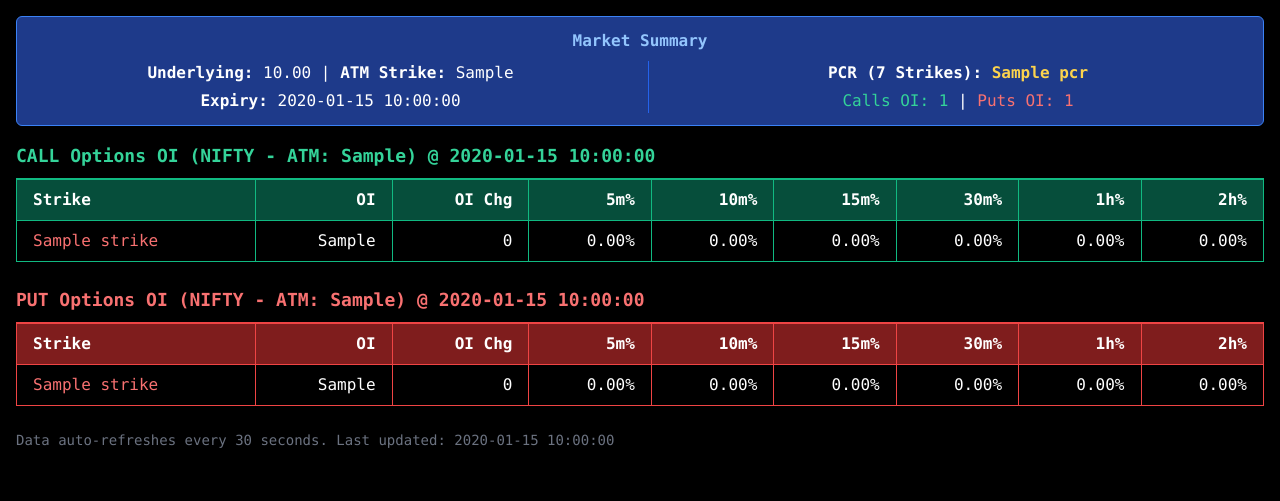
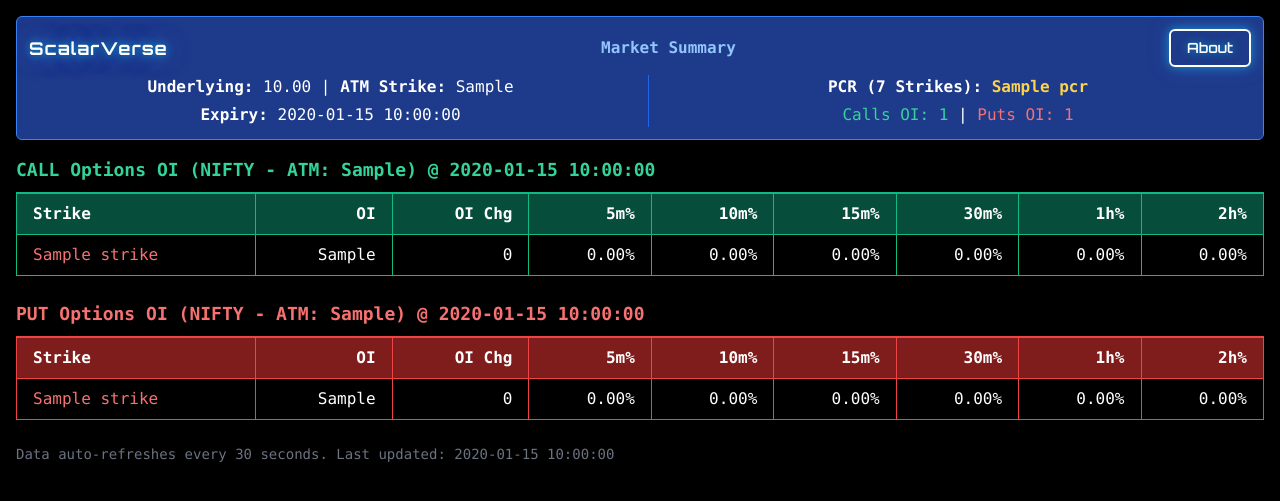
Before and after one commit to KARTHIKKHEGDE/PremiumEater, a FastAPI app: template frontend/templates/index.html in a window 1280 px wide. Shown: the top 501 px of the page. Run offline with FastAPI, Linux system fonts and the light colour scheme; the template is opened without the code that fills it: most values are stand-ins (such as "Sample title", 1, 10 or a date in 2020).

Commit message:
added company name

```diff
--- a/frontend/static/css/style.css
+++ b/frontend/static/css/style.css
@@ -1,38 +1,192 @@
-/* Custom styles can be added here */
+/* Custom Styles for PremiumEater */
 
-/* Animation for the loading spinner */
-@keyframes spin {
-    0% { transform: rotate(0deg); }
-    100% { transform: rotate(360deg); }
+/* Inline Company Branding - Compact */
+.company-brand-inline {
+    font-family: 'Orbitron', sans-serif;
+    font-size: 1.1rem;
+    font-weight: 700;
+    color: #ffffff;
+    letter-spacing: 1px;
+    text-shadow: 0 0 10px rgba(6, 182, 212, 0.8),
+        0 0 20px rgba(59, 130, 246, 0.6),
+        0 0 30px rgba(139, 92, 246, 0.4);
 }
 
-.animate-spin {
-    animation: spin 1s linear infinite;
+/* About Button */
+.about-button {
+    font-family: 'Orbitron', sans-serif;
+    font-size: 0.875rem;
+    padding: 0.4rem 1rem;
+    background: transparent;
+    border: 2px solid #ffffff;
+    border-radius: 6px;
+    color: #ffffff;
+    cursor: pointer;
+    transition: all 0.3s ease;
+    font-weight: 600;
+    box-shadow: 0 0 10px rgba(6, 182, 212, 0.6),
+        0 0 20px rgba(59, 130, 246, 0.4);
+    text-shadow: 0 0 8px rgba(6, 182, 212, 0.8);
 }
 
-/* Smooth transitions */
-.transition-all {
-    transition-property: all;
-    transition-timing-function: cubic-bezier(0.4, 0, 0.2, 1);
-    transition-duration: 150ms;
+.about-button:hover {
+    transform: translateY(-2px);
+    box-shadow: 0 0 15px rgba(6, 182, 212, 0.9),
+        0 0 30px rgba(59, 130, 246, 0.6),
+        0 4px 20px rgba(139, 92, 246, 0.5);
+    text-shadow: 0 0 12px rgba(6, 182, 212, 1);
+    border-color: #ffffff;
 }
 
-/* Custom scrollbar */
-::-webkit-scrollbar {
-    width: 8px;
-    height: 8px;
+/* Modal Styles */
+.modal {
+    display: none;
+    position: fixed;
+    z-index: 1000;
+    left: 0;
+    top: 0;
+    width: 100%;
+    height: 100%;
+    background-color: rgba(0, 0, 0, 0.7);
+    backdrop-filter: blur(5px);
+    justify-content: center;
+    align-items: center;
 }
 
-::-webkit-scrollbar-track {
-    background: #f1f1f1;
-    border-radius: 4px;
+.modal-content {
+    background: linear-gradient(135deg, #0c1f3f 0%, #1a1a2e 100%);
+    border: 2px solid #06b6d4;
+    border-radius: 12px;
+    padding: 2rem;
+    max-width: 500px;
+    width: 90%;
+    position: relative;
+    box-shadow: 0 20px 60px rgba(0, 0, 0, 0.5), 0 0 40px rgba(6, 182, 212, 0.15);
+    animation: slideIn 0.3s ease-out;
 }
 
-::-webkit-scrollbar-thumb {
-    background: #888;
-    border-radius: 4px;
+@keyframes slideIn {
+    from {
+        transform: translateY(-50px);
+        opacity: 0;
+    }
+
+    to {
+        transform: translateY(0);
+        opacity: 1;
+    }
 }
 
-::-webkit-scrollbar-thumb:hover {
-    background: #555;
+.close-button {
+    position: absolute;
+    top: 1rem;
+    right: 1.5rem;
+    font-size: 2rem;
+    color: #94a3b8;
+    cursor: pointer;
+    transition: color 0.3s ease;
 }
+
+.close-button:hover {
+    color: #f87171;
+}
+
+.modal-header {
+    text-align: center;
+    margin-bottom: 2rem;
+}
+
+/* Company Branding in Modal */
+.company-brand {
+    font-family: 'Orbitron', sans-serif;
+    font-size: 2.5rem;
+    font-weight: 700;
+    color: #ffffff;
+    letter-spacing: 2px;
+    text-shadow: 0 0 15px rgba(6, 182, 212, 0.9),
+        0 0 30px rgba(59, 130, 246, 0.7),
+        0 0 45px rgba(139, 92, 246, 0.5);
+    animation: glow 2s ease-in-out infinite alternate;
+}
+
+@keyframes glow {
+    from {
+        text-shadow: 0 0 15px rgba(6, 182, 212, 0.9),
+            0 0 30px rgba(59, 130, 246, 0.7),
+            0 0 45px rgba(139, 92, 246, 0.5);
+    }
+
+    to {
+        text-shadow: 0 0 20px rgba(6, 182, 212, 1),
+            0 0 40px rgba(59, 130, 246, 0.9),
+            0 0 60px rgba(139, 92, 246, 0.7);
+    }
+}
+
+.product-subtitle-modal {
+    font-family: 'Orbitron', sans-serif;
+    font-size: 0.875rem;
+    color: #22d3ee;
+    letter-spacing: 1px;
+    margin-top: 0.5rem;
+}
+
+.modal-body {
+    display: flex;
+    flex-direction: column;
+    gap: 1rem;
+}
+
+.contact-item-modal {
+    display: flex;
+    align-items: center;
+    gap: 0.75rem;
+    padding: 0.75rem;
+    background: rgba(6, 182, 212, 0.1);
+    border: 1px solid rgba(6, 182, 212, 0.3);
+    border-radius: 8px;
+    transition: all 0.3s ease;
+}
+
+.contact-item-modal:hover {
+    background: rgba(6, 182, 212, 0.2);
+    border-color: rgba(6, 182, 212, 0.6);
+    transform: translateX(5px);
+}
+
+.contact-label-modal {
+    color: #22d3ee;
+    font-weight: 600;
+    min-width: 100px;
+}
+
+.contact-link {
+    color: #60a5fa;
+    text-decoration: none;
+    transition: all 0.3s ease;
+}
+
+.contact-link:hover {
+    color: #22d3ee;
+    text-shadow: 0 0 10px rgba(34, 211, 238, 0.5);
+}
+
+/* Responsive Design */
+@media (max-width: 768px) {
+    .company-brand-inline {
+        font-size: 0.9rem;
+    }
+
+    .about-button {
+        font-size: 0.75rem;
+        padding: 0.3rem 0.75rem;
+    }
+
+    .modal-content {
+        padding: 1.5rem;
+    }
+
+    .company-brand {
+        font-size: 1.8rem;
+    }
+}
--- a/frontend/templates/index.html
+++ b/frontend/templates/index.html
@@ -4,6 +4,9 @@
     <meta charset="UTF-8">
     <meta name="viewport" content="width=device-width, initial-scale=1.0">
     <title>NSE OI Tracker</title>
+    <link rel="preconnect" href="https://fonts.googleapis.com">
+    <link rel="preconnect" href="https://fonts.gstatic.com" crossorigin>
+    <link href="https://fonts.googleapis.com/css2?family=Orbitron:wght@400;500;600;700;800&display=swap" rel="stylesheet">
     <link href="https://cdn.jsdelivr.net/npm/tailwindcss@2.2.19/dist/tailwind.min.css" rel="stylesheet">
     <link rel="stylesheet" href="{{ url_for('static', path='/css/style.css') }}">
 </head>
@@ -11,7 +14,12 @@
     <div class="container mx-auto p-4">
         <!-- Market Summary Panel -->
         <div class="bg-blue-900 border border-blue-500 rounded-md p-3 mb-4">
-            <h2 class="text-center font-bold mb-2 text-blue-300">Market Summary</h2>
+            <div class="flex justify-between items-center mb-2">
+                <div class="company-brand-inline">ScalarVerse</div>
+                <h2 class="text-center font-bold text-blue-300 flex-1">Market Summary</h2>
+                <button onclick="openAboutModal()" class="about-button">About</button>
+            </div>
+
             <div class="grid grid-cols-1 md:grid-cols-2 gap-4">
                 <div class="text-center">
                     <p class="mb-1">
@@ -33,6 +41,27 @@
                         <span class="text-green-400">Calls OI: {{ total_call_oi|number_format }}</span> |
                         <span class="text-red-400">Puts OI: {{ total_put_oi|number_format }}</span>
                     </p>
+                </div>
+            </div>
+        </div>
+
+        <!-- About Modal -->
+        <div id="aboutModal" class="modal" onclick="closeAboutModal()">
+            <div class="modal-content" onclick="event.stopPropagation()">
+                <span class="close-button" onclick="closeAboutModal()">&times;</span>
+                <div class="modal-header">
+                    <div class="company-brand">ScalarVerse</div>
+                    <div class="product-subtitle-modal">PremiumEater</div>
+                </div>
+                <div class="modal-body">
+                    <div class="contact-item-modal">
+                        <span class="contact-label-modal">📧 Email:</span>
+                        <a href="mailto:karthikhegdehulimane@gmail.com" class="contact-link">karthikhegdehulimane@gmail.com</a>
+                    </div>
+                    <div class="contact-item-modal">
+                        <span class="contact-label-modal">🐦 Twitter:</span>
+                        <a href="https://twitter.com/KARTHIKKHEGDE" target="_blank" class="contact-link">@KARTHIKKHEGDE</a>
+                    </div>
                 </div>
             </div>
         </div>
@@ -342,6 +371,22 @@
     </div>
 
     <script>
+        // Modal functions
+        function openAboutModal() {
+            document.getElementById('aboutModal').style.display = 'flex';
+        }
+
+        function closeAboutModal() {
+            document.getElementById('aboutModal').style.display = 'none';
+        }
+
+        // Close modal on Escape key
+        document.addEventListener('keydown', function(event) {
+            if (event.key === 'Escape') {
+                closeAboutModal();
+            }
+        });
+
         // Auto-refresh the page every 30 seconds
         setTimeout(function() {
             window.location.reload();
```
